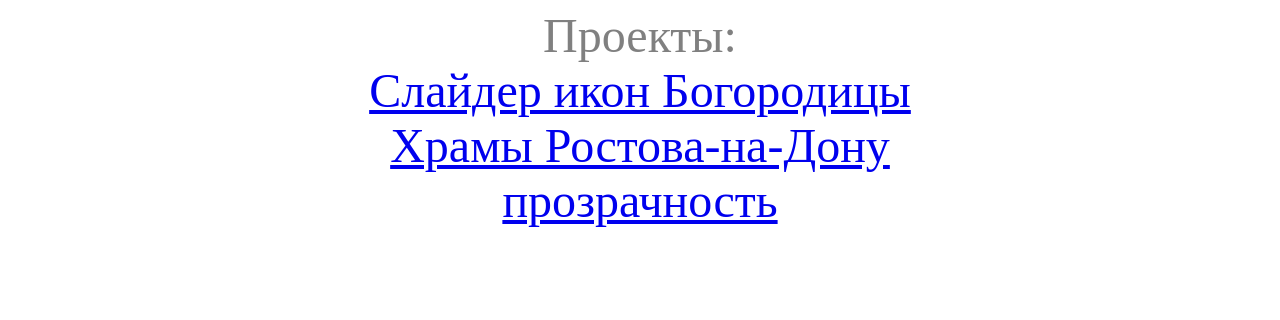
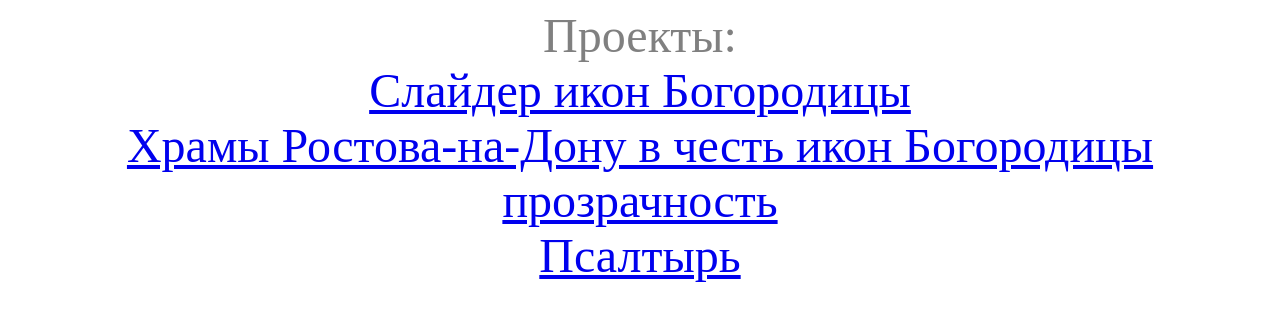
Before and after one commit to chess-rostov/projects, a plain HTML site: page index.html in a window 1280 px wide. Drawn offline with Linux system fonts and the light colour scheme.

Commit message:
Update index.html

```diff
--- a/index.html
+++ b/index.html
@@ -26,10 +26,13 @@
         <span><a href="https://dmotovilin.github.io/bogorodica/">Слайдер икон Богородицы</a></span>
       </div>
       <div>
-        <span><a href="https://dmotovilin.github.io/bogorodica-RostovOnDon/">Храмы Ростова-на-Дону</a></span>
+        <span><a href="https://dmotovilin.github.io/bogorodica-RostovOnDon/">Храмы Ростова-на-Дону в честь икон Богородицы</a></span>
       </div>
       <div>
         <span><a href="https://dmotovilin.github.io/bogorodica-opacity/">прозрачность</a></span>
       </div>
+      <div>
+        <span><a href="https://dmotovilin.github.io/psaltyrb/">Псалтырь</a></span>
+      </div>
   </body>
 </html>
```
